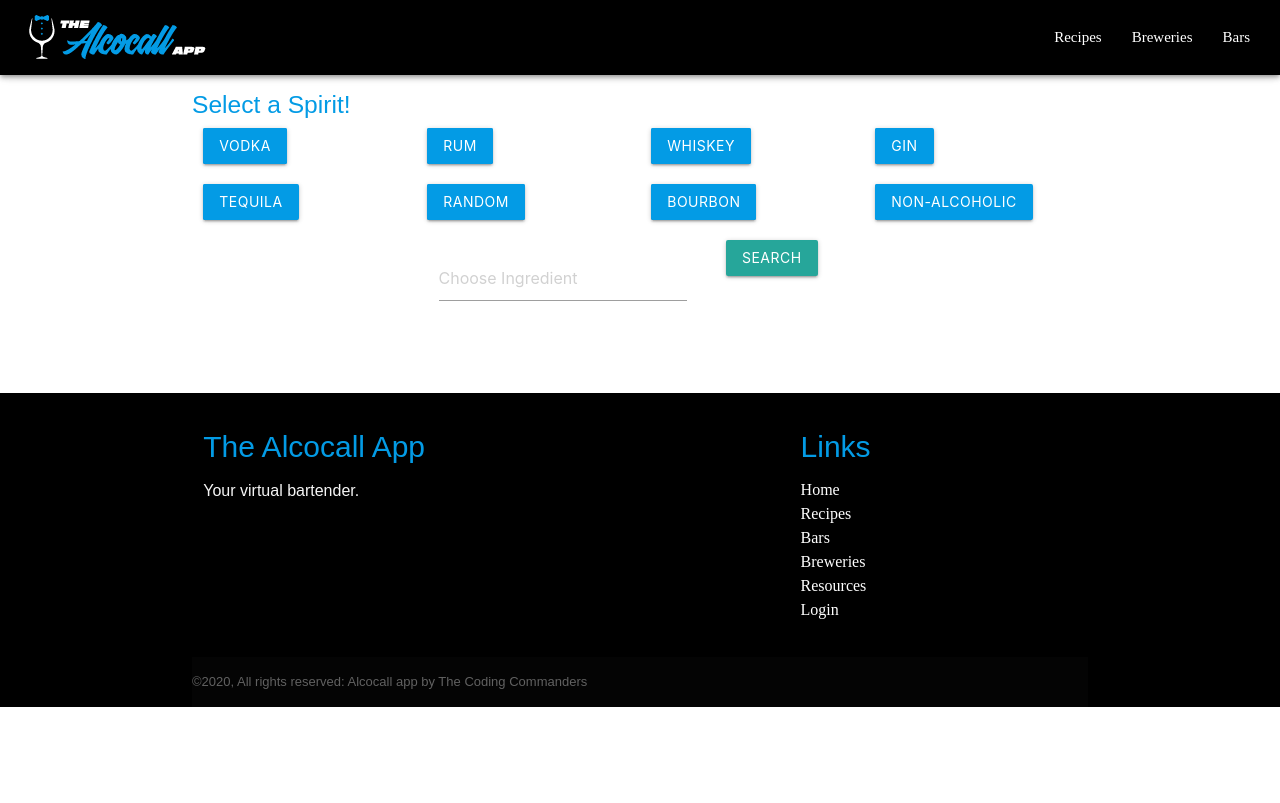
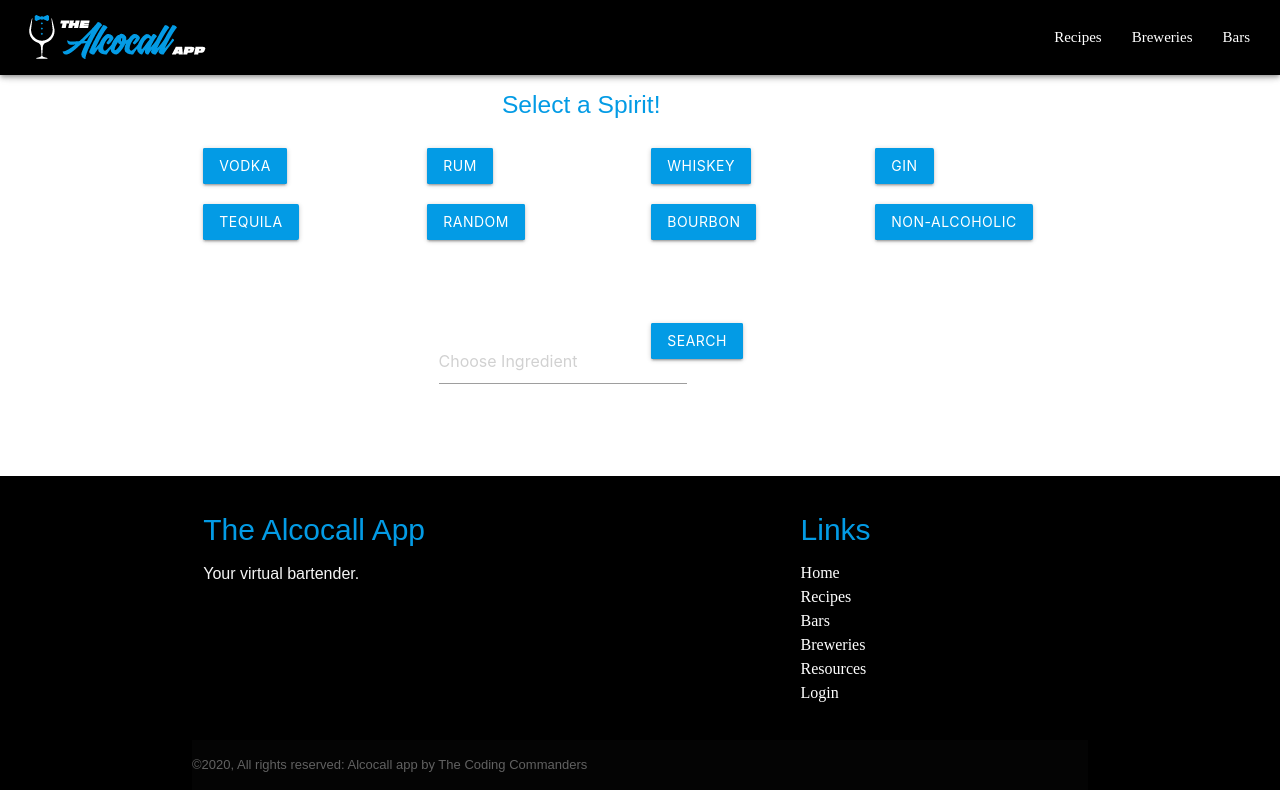
Before and after one commit to amaliawhay/alcocall, a React (Create React App) app in the folder client/: page /recipes in a window 1280 px wide. Built offline with nearby package versions, Linux system fonts and the light colour scheme; a web font is replaced by a local one.

Commit message:
styling @recipes

```diff
--- a/client/src/pages/recipes/index.js
+++ b/client/src/pages/recipes/index.js
@@ -133,10 +133,15 @@ searchNonAlcoholic = () => {
     return (
       <div>
         <main className="container main-content">
-
-              <h5 className="light-blue-text text-darken-1">
+                <Row>
+                  <Col className="push-s4 push-m4 push-l4">
+                  <h5 className="light-blue-text text-darken-1">
                 Select a Spirit!
               </h5>
+                  </Col>
+
+                </Row>
+
 
               <Row>
                 <Col s={3} m={3} l={3}>
@@ -215,6 +220,18 @@ searchNonAlcoholic = () => {
                 </Col>
               </Row>
 
+              <Row>
+                <Col>
+                </Col>
+              </Row>
+              <Row>
+                <Col>
+                </Col>
+              </Row>
+              <Row>
+                <Col>
+                </Col>
+              </Row>
 
 
             <Row>
@@ -223,6 +240,7 @@ searchNonAlcoholic = () => {
               s={6} m={6} l={6}>
 
                 <TextInput
+                className="valign-wrappe"
 
 
                   value={this.state.search}
@@ -232,10 +250,10 @@ searchNonAlcoholic = () => {
 
               </Col>
               <Col
-              className="push-s1 push-m1 push-l1"
+              className=""
               s={6} m={6} l={6}>
               <Button
-
+              className="btn light-blue darken-1 btn:hover pulse drink-wrapper-buttons"
               onClick={(event) => this.handleFormSubmit(event)}
               >
                 Search
```
